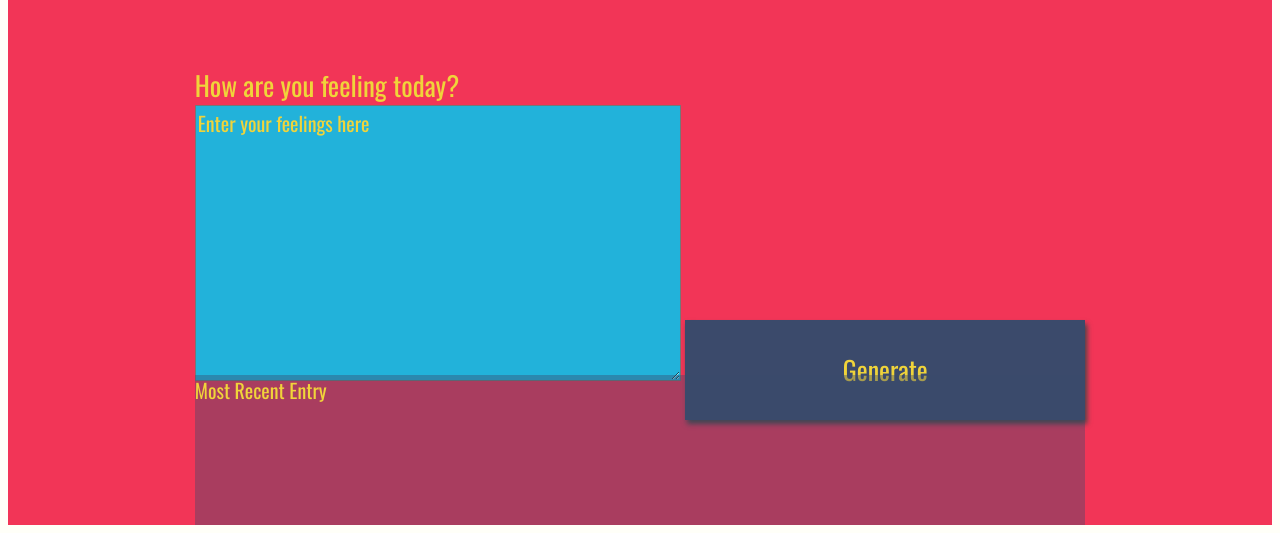
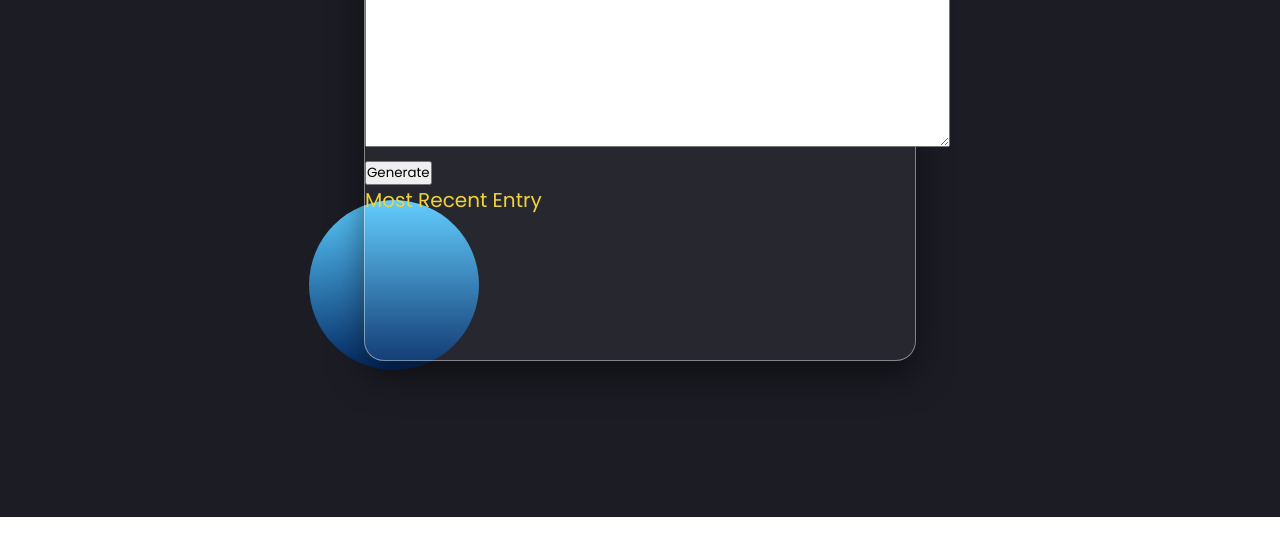
Before and after one commit to Selianaaa/weather-journal-app, a plain HTML site: page client/index.html in a window 1280 px wide. Shown: the part 283-816 px from the top of the page. Drawn offline with nearby package versions, Linux system fonts and the light colour scheme; a web font is replaced by a local one.

Commit message:
style: glass morphism card

```diff
--- a/client/index.css
+++ b/client/index.css
@@ -1,22 +1,67 @@
+*{
+  margin: 0;
+  padding: 0;
+  font-family: 'Poppins', sans-serif;
+}
+
 body{
-  background: #fffff8;
-  font-family: -apple-system, BlinkMacSystemFont, sans-serif;
+  overflow: hidden;
 }
 
 #app{
-  display: grid;
-  grid-auto-rows: minmax(150px, auto);
-  /* grid-template-columns:  */
+  position: relative;
   height:100vh;
-  background: #f23557;
+  background: #1c1c25;
   color: #f0d43a;
+  display: flex;
   justify-content: center;
-  grid-gap: 1em;
+  align-items: center;
   font-size: 20px;
   font-family: 'Oswald', sans-serif;
 }
 
-.holder{
+
+.card_wrapper {
+  position: relative;
+}
+
+
+.card_wrapper::before,
+.card_wrapper::after{
+  content: '';
+  position: absolute;
+  width: 170px;
+  height: 170px;
+  background: linear-gradient(#a31313, #ff00f2);
+  border-radius: 50%;
+}
+
+.card_wrapper::before{
+  bottom: -2%;
+  left: -10%;
+  background: linear-gradient(#5bcbff, #032b66);
+}
+
+.card_wrapper::after{
+  top: -2%;
+  left: 65%;
+}
+
+
+.card {
+  position: relative;
+  width: 550px;
+  height: 485px;
+  border-radius: 20px;
+  box-shadow: 0 15px 35px rgba(0,0,0,0.5);
+  background-color: rgba(255,255,255,0.05);
+  filter: blur(0.2px);
+  border-width: 0.1px;
+  border-style: solid;
+  border-color: rgba(255, 255, 255, 0.425);
+  z-index: 100;
+}
+/* .holder{
 
 }
 
@@ -45,9 +90,9 @@ body{
 }
 .title{
 
-}
+} */
 
-/*  Basic Styling To Override Default For Basic HTML Elements */
+ /* Basic Styling To Override Default For Basic HTML Elements
 label{
   display:block;
   font-size: 27px;
@@ -62,9 +107,9 @@ input{
   font-size: 20px;
   font-family: 'Oswald', sans-serif;
   border: none;
-}
+} */
 
-button{
+/* button{
   width: 400px;
   height: 100px;
   background: #3b4a6b;
@@ -76,36 +121,40 @@ button{
 }
 h1{
   font-size: 36px;
-}
-
+} */
+/*
 textarea{
   background:#22b2da;
   color: #f0d43a;
   font-size: 20px;
   font-family: 'Oswald', sans-serif;
-}
+} */
 /* Reset style for HTML element on active to have no border*/
-input:focus,
+/* input:focus,
 select:focus,
 textarea:focus,
 button:focus {
   outline: none;
-}
+} */
 /* Style for Placeholder Text*/
-::placeholder { /* Firefox, Chrome, Opera */
+
+/* Firefox, Chrome, Opera */
+/* ::placeholder {
   color: #f0d43a;
   font-family: 'Oswald', sans-serif;
 
-}
+}  */
 
-:-ms-input-placeholder { /* Internet Explorer 10-11 */
+/* Internet Explorer 10-11 */
+/* :-ms-input-placeholder {
   color: #f0d43a;
   font-family: 'Oswald', sans-serif;
 
-}
+}  */
 
-::-ms-input-placeholder { /* Microsoft Edge */
+ /* Microsoft Edge */
+/* ::-ms-input-placeholder {
   color: #f0d43a;
   font-family: 'Oswald', sans-serif;
 
-}
+}  */
--- a/client/index.html
+++ b/client/index.html
@@ -3,11 +3,15 @@
   <head>
     <meta charset="UTF-8">
     <title>Weather Journal App</title>
-    <link href="https://fonts.googleapis.com/css?family=Oswald:400,600,700|Ranga:400,700&display=swap" rel="stylesheet">
+    <link href="https://fonts.googleapis.com/css2?family=Poppins:wght@200;300;400;500;600&display=swap" rel="stylesheet">
     <link rel="stylesheet" href="index.css">
   </head>
   <body>
-    <div id="app">
+    <section id="app">
+
+
+      <div class="card_wrapper">
+        <div class="card">
           <div class="holder headline">
             Weather Journal App
           </div>
@@ -32,6 +36,9 @@
             </div>
           </div>
         </div>
+      </div>
+
+    </section>
 
     <script src="index.js" type="text/javascript"></script>
 
```
Lines whose indentation alone changed are shown as unchanged.
